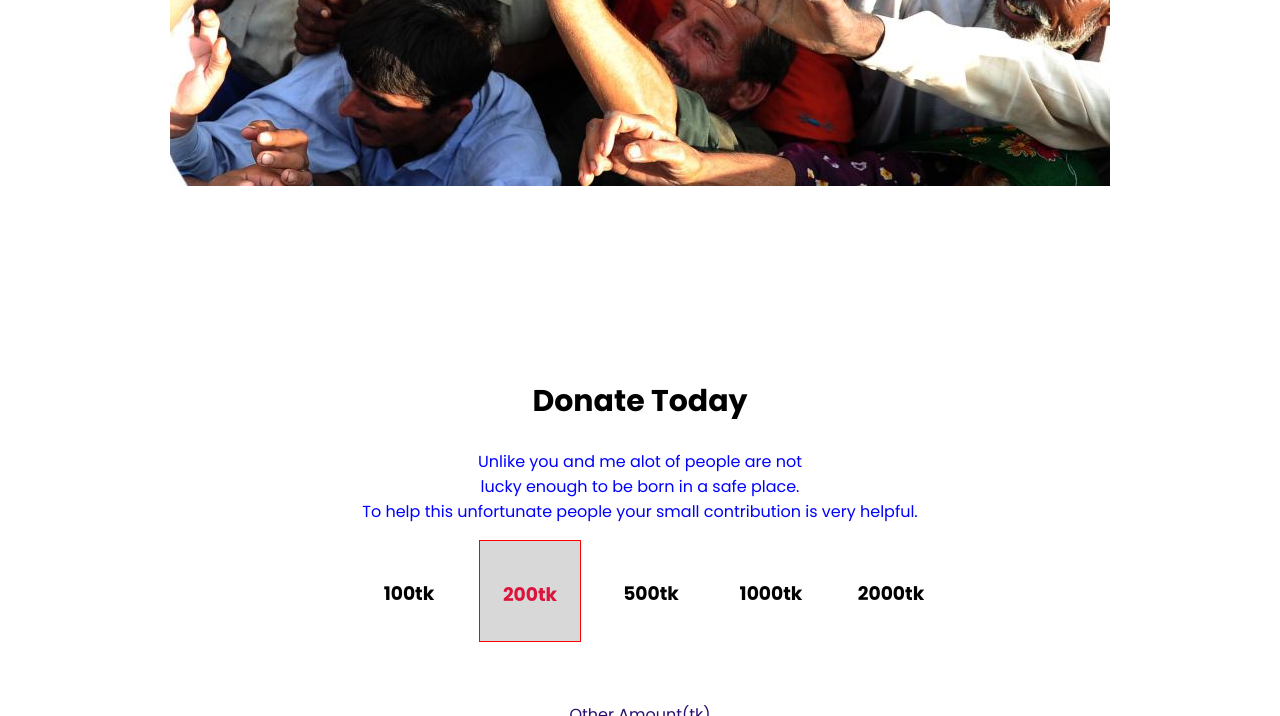
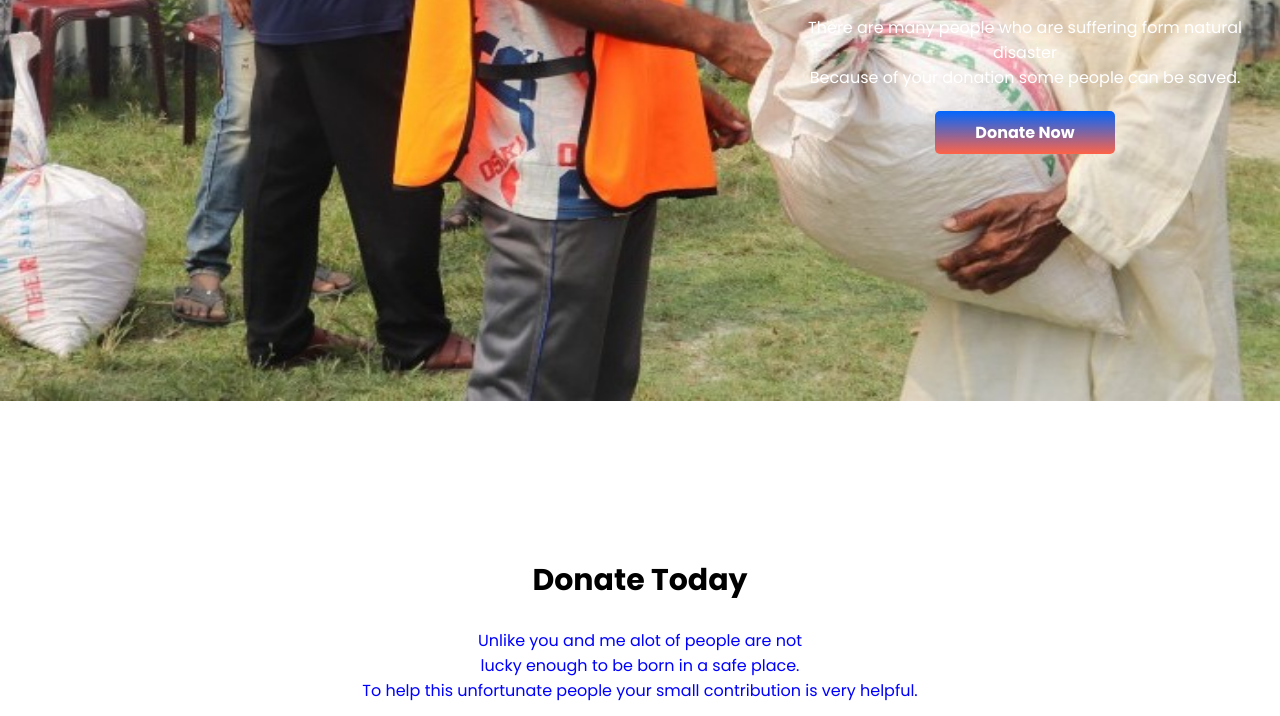
Before and after one commit to SkAhamed/my-first-assignment, a plain HTML site: page index.html in a window 1280 px wide. Shown: the part 449-1165 px from the top of the page. Drawn offline with Linux system fonts and the light colour scheme.

Commit message:
cheak one

```diff
--- a/index.html
+++ b/index.html
@@ -18,15 +18,19 @@
 
 <body>
     <section class="section-header">
-        <div class="div-area">
-            <div class="div-text">
+        <div class="header-aera">
+            <div class="img">
+                <img src="images/donation10.jpg" alt="">
+            </div>
+            <div class="header-text">
                 <h1>PLease Help The People In Their Need.</h1>
                 <p>There are many people who are suffering form natural disaster<br>Because of your donation some people
                     can be saved.</p>
                 <a class="Home-Button" target="_blank" href="#">Donate Now</a>
+            </div>
 
-            </div>
         </div>
+
     </section>
 
     <section class="section-donate">
--- a/style.css
+++ b/style.css
@@ -1,35 +1,40 @@
 body {
     font-family: 'Poppins', sans-serif;
+    margin: 0;
+    width: 100%;
 }
 
 .section-header {
-    margin-bottom: 120px;
+    margin-bottom: 150px;
 }
 
-.div-text {
-    text-align: center;
-    padding-top: 150px;
-    color: #ccd5e2;
-}
-
-.div-area {
-    background-image: url(images/donation0.jpg);
-    background-repeat: no-repeat;
-    width: 940px;
-    text-align: center;
-    margin-left: auto;
-    margin-right: auto;
-    height: 700px;
+.header-aera {
+    position: relative;
 }
 
 
+.img img {
+    width: 100%;
+    height: 850px;
+}
 
-.div-text h1 {
-    font-size: 45px;
+.header-text {
+    text-align: center;
+    position: absolute;
+    width: 450px;
+    height: 540px;
+    top: 300px;
+    left: 800px;
+    color: white;
+
+}
+
+.header-text h1 {
+    font-size: 35px;
     font-weight: 700;
 }
 
-.div-text p {
+.header-text p {
     margin-bottom: 30px;
 }
 
@@ -42,6 +47,9 @@ body {
     font-weight: 700;
 
 }
+
+
+
 
 .donate-text {
     text-align: center;
@@ -68,7 +76,7 @@ body {
     width: 100px;
     height: 80px;
     text-align: center;
-    background-color: rgba(5, 3, 3, 0);
+    background-color: rgba(5, 3, 3, .05);
 }
 
 .donate-ok {
```
Also changed, not shown: images/donation.jpg (added).
